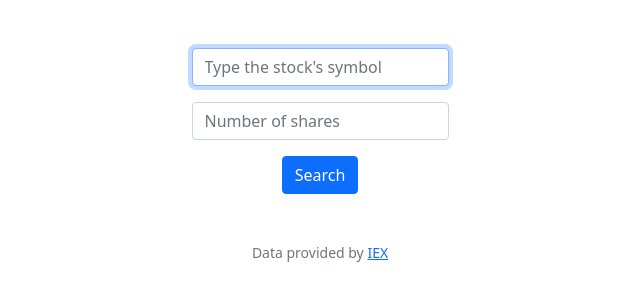
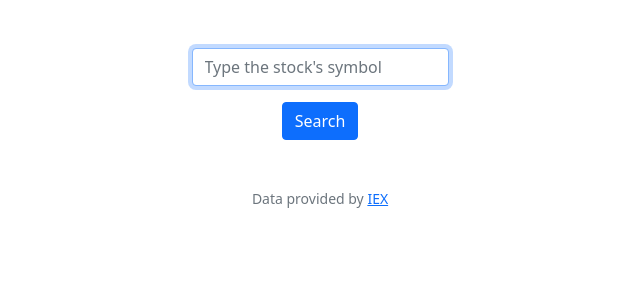
Before and after one commit to ina-inna/code50, a Flask app: page /quote in a window 1280 px wide. Shown: the part 76-377 px from the top of the page, without its empty margins (320-960 px from the left). Run offline with Flask 3, Linux system fonts and the light colour scheme; a user stored in the database is signed in; some libraries are stand-ins or nearby versions.

Commit message:
Sun, Nov 26, 2023, 2:56 PM +00:00

```diff
--- a/finance/templates/quote.html
+++ b/finance/templates/quote.html
@@ -9,9 +9,6 @@
         <div class="mb-3">
             <input autocomplete="off" autofocus class="form-control mx-auto w-auto" id="stock_symbol" name="symbol" placeholder="Type the stock's symbol" type="text">
         </div>
-         <div class="mb-3">
-            <input autocomplete="off" autofocus class="form-control mx-auto w-auto" id="quote_shares" name="shares" placeholder="Number of shares" type="text">
-        </div>
         <button class="btn btn-primary" type="submit">Search</button>
     </form>
 {% endblock %}
```
